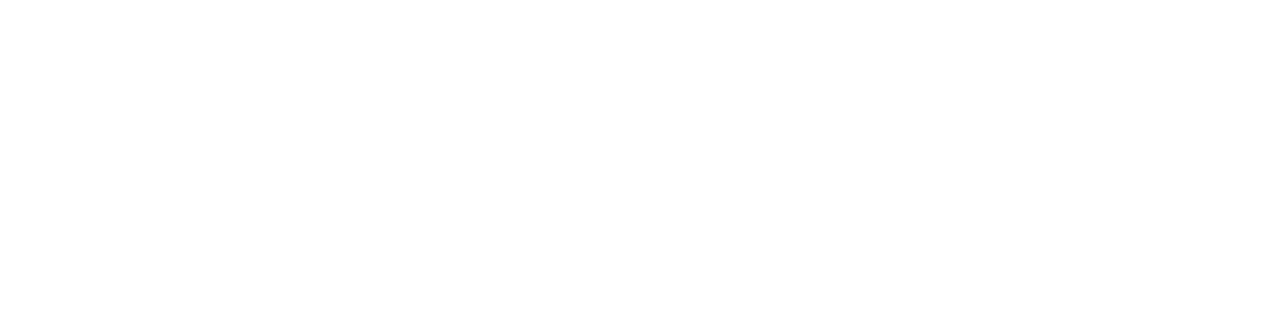
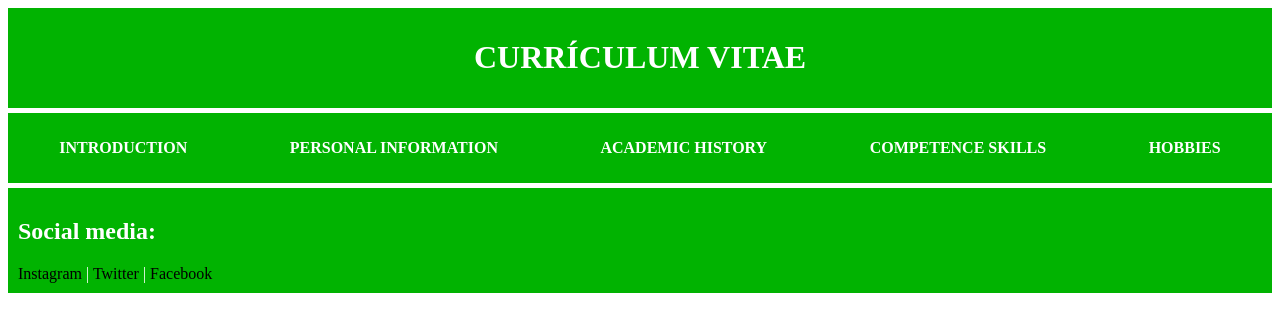
Before and after one commit to MarcTM/Curriculum_HTML_CSS, a plain HTML site: page index.html in a window 1280 px wide. Drawn offline with Linux system fonts and the light colour scheme.

Commit message:
Empiezo por el header, nav y footer

```diff
--- a/index.html
+++ b/index.html
@@ -7,5 +7,47 @@
 </head>
 <body>
 
+	<header>
+		<h1 id="">CURRÍCULUM VITAE</h1>
+	</header>
+
+	<nav>
+		<a href="#introduction">INTRODUCTION</a>
+		<a href="#personal">PERSONAL INFORMATION</a>
+		<a href="#academic">ACADEMIC HISTORY</a>
+		<a href="#competence">COMPETENCE SKILLS</a>
+		<a href="#hobbies">HOBBIES</a>
+	</nav>
+
+	<main>
+		<!-- <section class="introduction">
+			<h2 id="introduction">INTRODUCTION</h2>
+			<p>
+				I am a Higher Education Student willing to complete my formation in a workplace environment that allows me to
+				put into practise the knowledge I have learned so far. With my teamwork skills, an interest in learning new
+				technologies and my motivation, I consider myself suitable for any challenging job.
+			</p>
+		</section>
+
+		<section class="personal">
+			<h2 id="personal">PERSONAL INFORMATION</h2>
+			<ul>
+				<li>Gender: male</li>
+				<li>Date of birth: 01/04/2001</li>
+				<li>Nationality and native language: Spanish</li>
+				<li>City or residence: Ontinyent, Valencia</li>
+				<li>Car Driving License</li>
+				<li>English, B1 certificate</li>
+			</ul>
+		</section> -->
+	</main>
+
+	<footer>
+		<h2>Social media:</h2>
+		<a href="#">Instagram</a> |
+		<a href="#">Twitter</a> |
+		<a href="#">Facebook</a>
+	</footer>
+
 </body>
 </html>
--- a/style.css
+++ b/style.css
@@ -0,0 +1,55 @@
+/* Header */
+header{
+	display: block;
+	padding: 10px;
+
+	color: white;
+	text-align: center;
+	background-color: rgb(1, 179, 1);
+}
+
+/* Nav */
+nav{
+	display: flex;
+	justify-content: space-around;
+
+	margin-top: 5px;
+	height: 70px;
+	color: white;
+	background-color: rgb(1, 179, 1);
+}
+
+nav a{
+	margin: auto;
+
+	color: white;
+	text-decoration: none;
+	font-weight: bold;
+}
+
+nav a:hover{
+	color: black;
+	text-decoration: underline;
+	transform: scale(1.2);
+}
+
+/* Main */
+main{
+	background-color: rgb(218, 213, 213);
+}
+
+/* Footer */
+footer{
+	display: block;
+	margin-top: 5px;
+	padding: 10px;
+
+	color: white;
+	text-align: left;
+	background-color: rgb(1, 179, 1);
+}
+
+footer a{
+	color: black;
+	text-decoration: none;
+}
```
